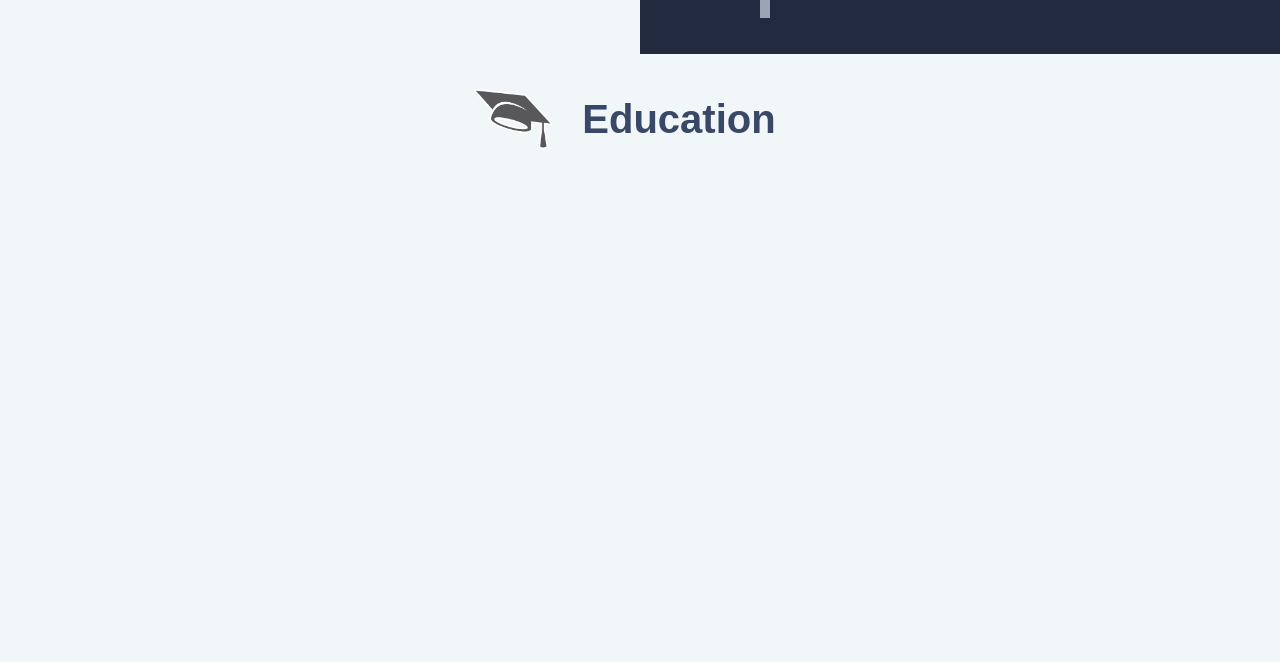
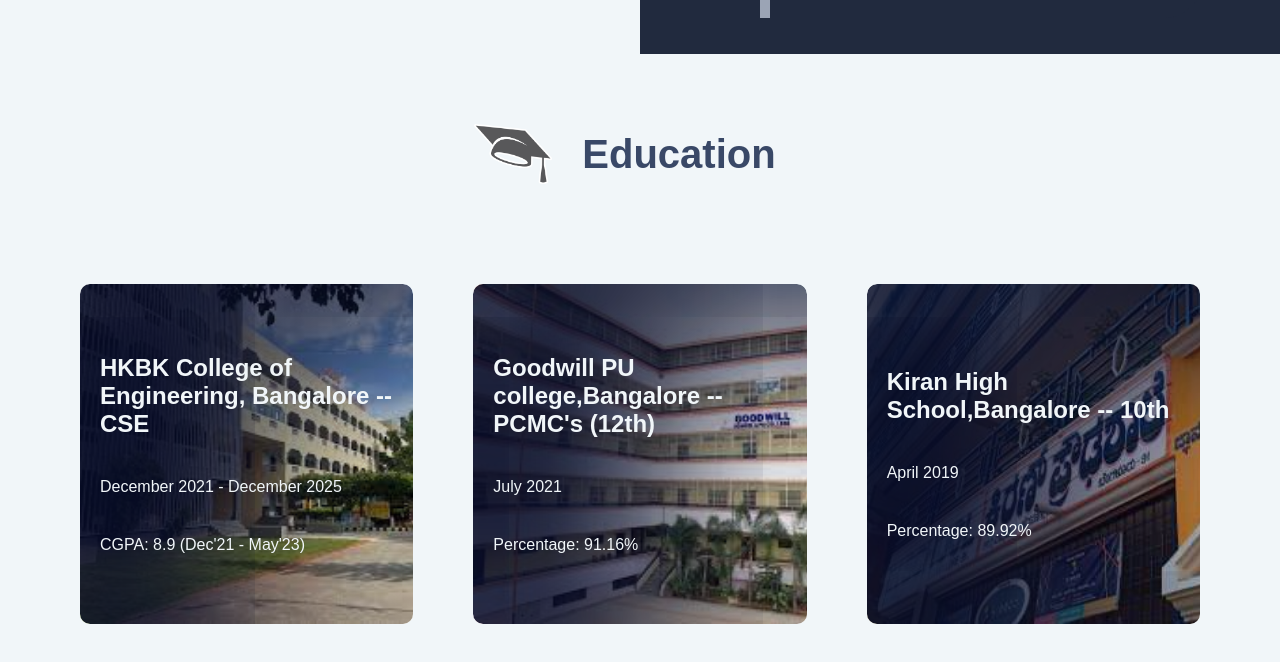
Before and after one commit to RoopsagarK/Portfolio, a plain HTML site: page index.html in a window 1280 px wide. Shown: the part 700-1362 px from the top of the page. Before the commit the page ends 869 px from the top, so only its background shows below. Drawn offline with Linux system fonts and the light colour scheme.

Commit message:
update css

```diff
--- a/CSS/edu.css
+++ b/CSS/edu.css
@@ -10,7 +10,7 @@
     font-family: "Poppins", sans-serif;
 }
 .edu-title{
-    margin-top: 15px;
+    margin-top: 50px;
     height: 100px;
     width: 100%;
     display: flex;
@@ -24,3 +24,45 @@
     font-weight: 700;
     margin: 30px;
 }
+.edu-data{
+    display: grid;
+    grid-template-columns: 1fr 1fr 1fr;
+    height: 400px;
+    margin: 50px;
+}
+.edu-data .ed{
+    display: flex;
+    flex-direction: column;
+    margin: 30px;
+    border-radius: 10px;
+    align-items: flex-start;
+    justify-content: center;
+    background-color: #394867;
+    background-color: rgba(0, 0, 0, 0.6);
+    box-shadow: inset 180px 60px 180px #070c27;
+}
+.edu-data > .ed > h2,p{
+    display: flex;
+    color: #F1F6F9;
+    background-color: transparent;
+    padding: 20px;
+    z-index: 2;
+}
+.engg{
+    background-image: url("../images/hkbk.jpg");
+    background-repeat: no-repeat;
+    background-size: cover;
+}
+.puc{
+    background-image: url("../images/goodwill.jpg");
+    background-repeat: no-repeat;
+    background-size: cover;
+}
+.schl{
+    background-image: url("../images/schl.jpg");
+    background-repeat: no-repeat;
+    background-size: cover;
+}
+.ed:hover{
+    cursor: pointer;
+}
--- a/CSS/hero.css
+++ b/CSS/hero.css
@@ -85,8 +85,9 @@
 .hero-data > p{
     display: flex;
     color: #394867;
-    margin-left: 30px;
+    margin-left: 10px;
     font-size: 20px;
+    background-color: #F1F6F9;
 }
 .hero-data > button{
     width: fit-content;
--- a/index.html
+++ b/index.html
@@ -44,6 +44,23 @@
     <img src="./images/grad-hat.png" height="60px" alt="cap">
     <h1>Education</h1>
 </div>
+<div class="edu-data">
+    <div class="engg ed">
+        <h2>HKBK College of Engineering, Bangalore -- CSE</h2>
+        <p>December 2021 - December 2025</p>
+        <p>CGPA: 8.9 (Dec'21 - May'23)</p>
+    </div>
+    <div class="puc ed">
+        <h2>Goodwill PU college,Bangalore -- PCMC's (12th)</h2>
+        <p>July 2021</p>
+        <p>Percentage: 91.16%</p>
+    </div>
+    <div class="schl ed">
+        <h2>Kiran High School,Bangalore -- 10th</h2>
+        <p>April 2019</p>
+        <p>Percentage: 89.92%</p>
+    </div>
+</div>
 </section>
 </body>
 </html>
```
Also changed, not shown: images/goodwill.jpg (added), images/hkbk.jpg (added), images/schl.jpg (added).
